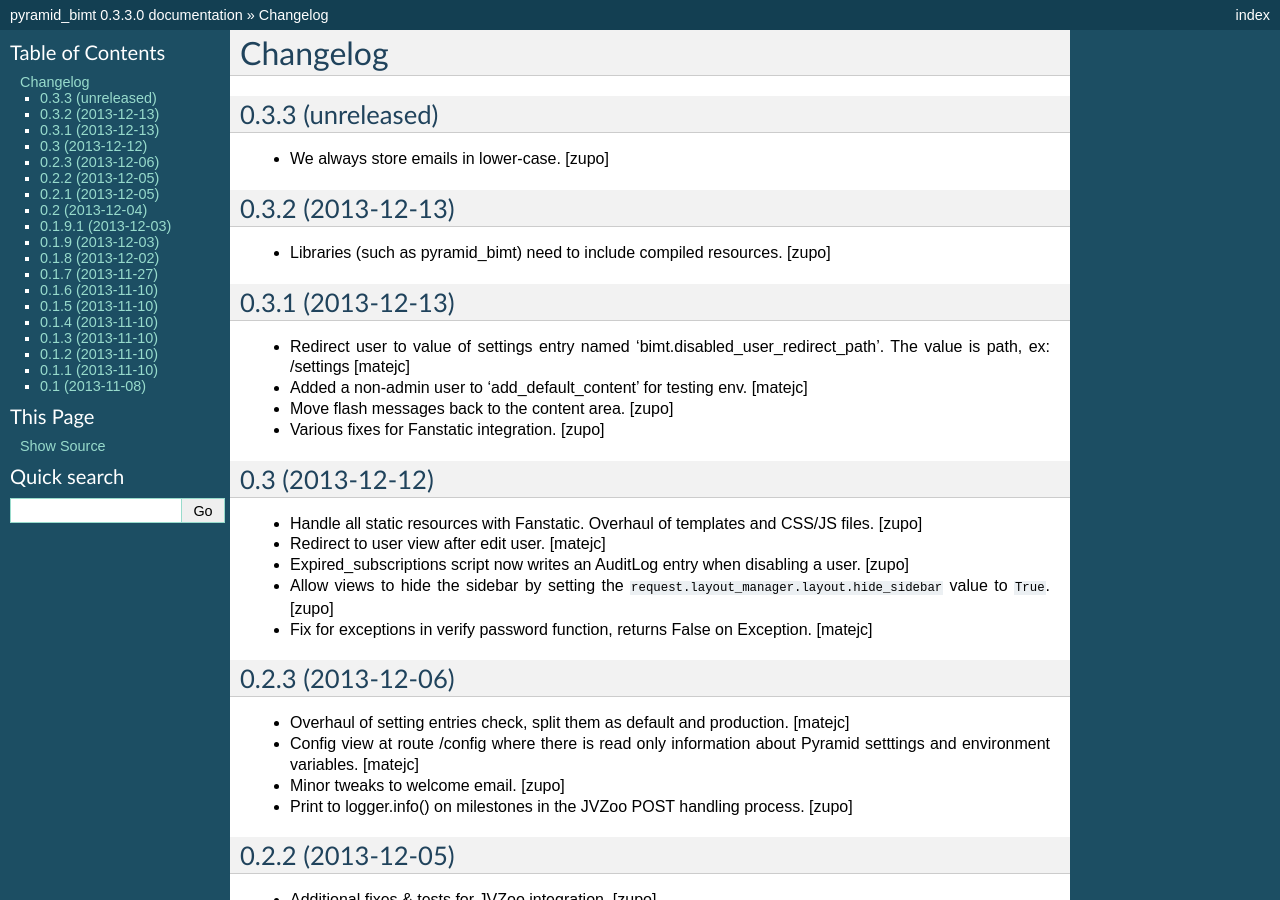
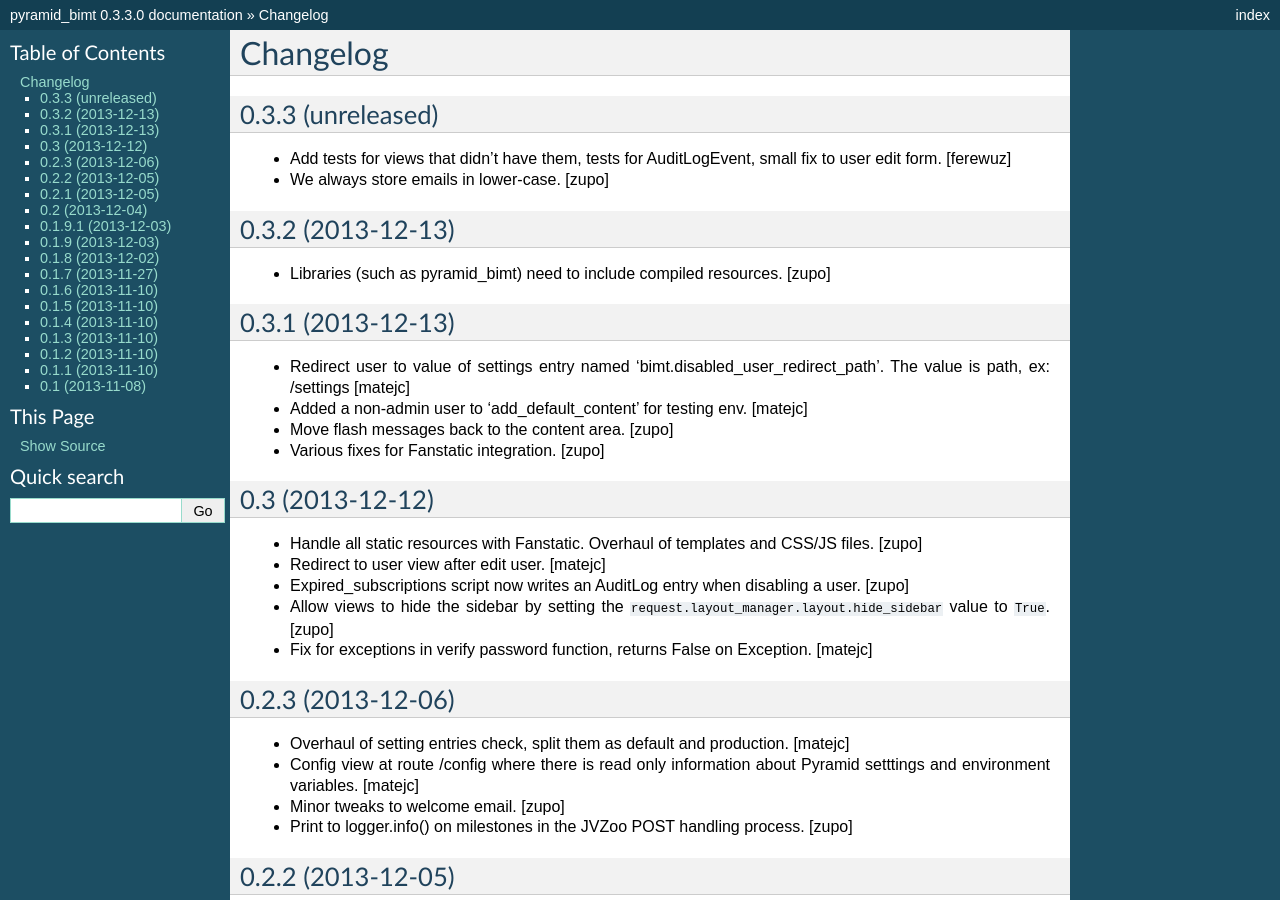
Before and after one commit to persho/pyramid_bimt, a Sphinx documentation site: the page built from docs/CHANGELOG.rst, in a window 1280 px wide and 900 px high. Built offline with Sphinx 7.4.7, drawn with Linux system fonts in a browser that asks for light colours.

Commit message:
Added changelog entry

```diff
--- a/docs/CHANGELOG.rst
+++ b/docs/CHANGELOG.rst
@@ -6,6 +6,10 @@
 
 0.3.3 (unreleased)
 ------------------
+
+- Add tests for views that didn't have them, tests for AuditLogEvent,
+  small fix to user edit form.
+  [ferewuz]
 
 - We always store emails in lower-case.
   [zupo]
```
